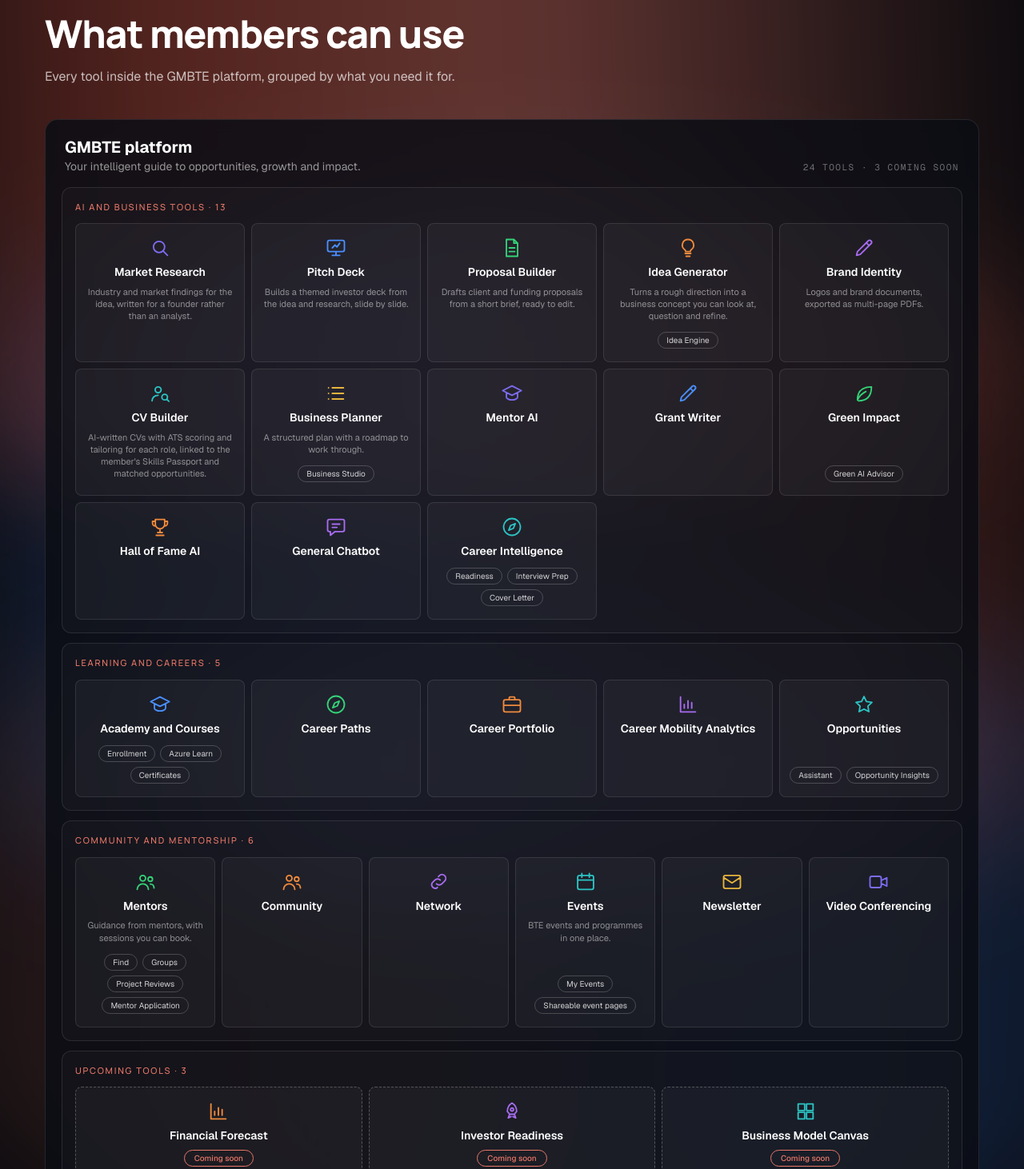
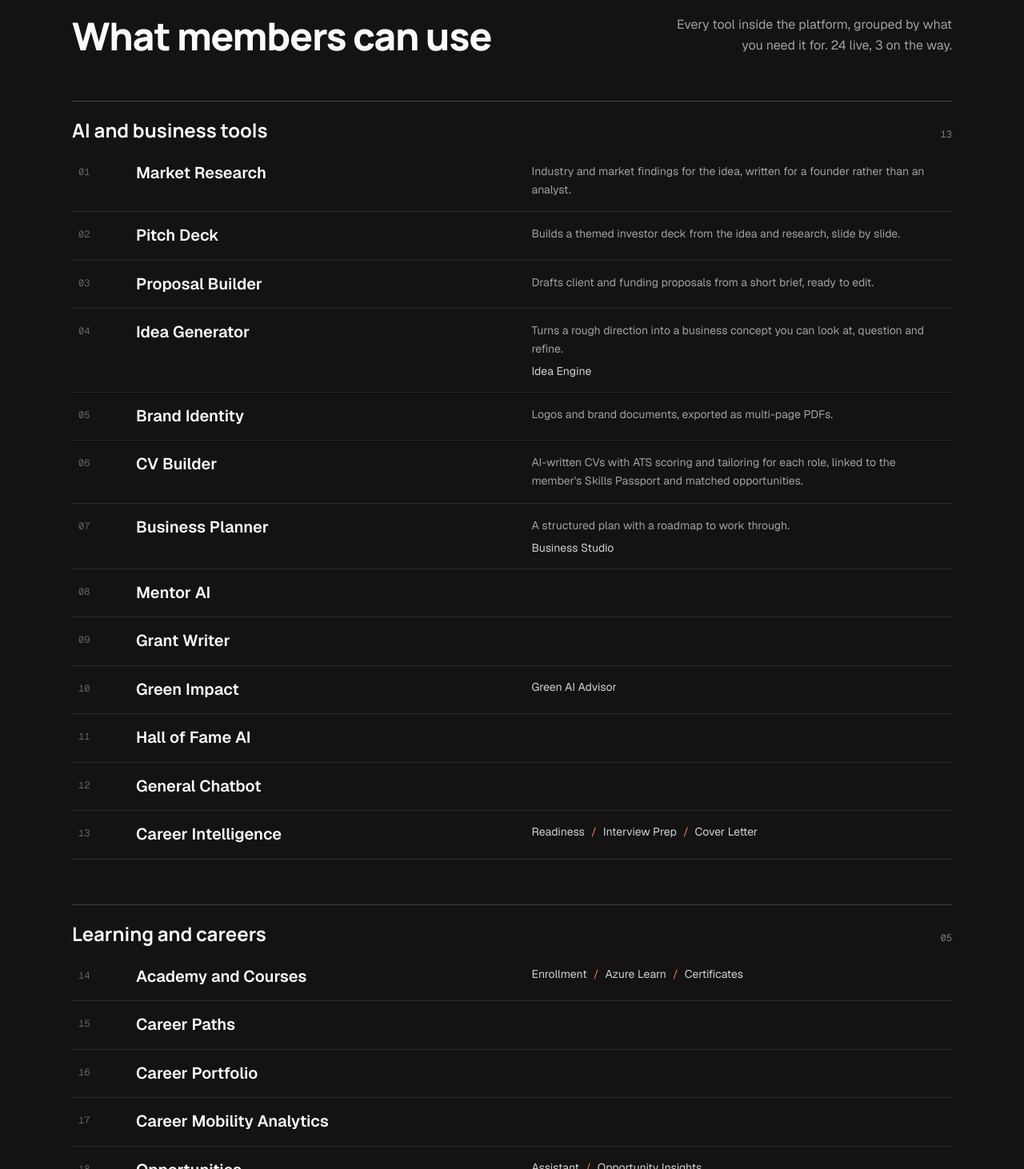
Before and after one commit to attahDev/test-b-te, a Next.js app: page /ecosystem in a window 1280 px wide. Shown: the part 4608-6070 px from the top of the page at 80% size. Built offline with nearby package versions, Linux system fonts and the light colour scheme.

Commit message:
GMBTE tools: replace the tile dashboard with a plain numbered index, no icons or glow

```diff
--- a/app/components/ecosystem/GmbteToolsSection.tsx
+++ b/app/components/ecosystem/GmbteToolsSection.tsx
@@ -1,30 +1,16 @@
 "use client";
 
-import type { CSSProperties, PointerEvent, ReactNode } from "react";
-import Aurora from "../Aurora";
+import type { CSSProperties, PointerEvent } from "react";
 import Button from "../ui/Button";
 import Reveal from "../ui/Reveal";
 import SectionLabel from "../ui/SectionLabel";
-import PlatformIcon from "./PlatformIcon";
-import { toolGroups, toolTones } from "./platformLayers";
+import { toolGroups } from "./platformLayers";
 
-const tileNames = toolGroups.flatMap((group) => group.tools.map((tool) => tool.name));
+const toolNames = toolGroups.flatMap((group) => group.tools.map((tool) => tool.name));
 const liveCount = toolGroups.filter((group) => !group.upcoming).reduce((total, group) => total + group.tools.length, 0);
-const upcomingCount = toolGroups.filter((group) => group.upcoming).reduce((total, group) => total + group.tools.length, 0);
 
-function tileStyle(order: number, tone = "#E97868") {
-  return { "--i": order, "--tone": tone } as CSSProperties;
-}
-
-function Group({ title, count, children }: { title: string; count: number; children: ReactNode }) {
-  return (
-    <section aria-label={title} className="rounded-xl border border-white/10 bg-white/[0.025] p-3 md:p-4">
-      <h3 className="mb-3 font-mono text-[11px] font-medium uppercase tracking-[0.16em] text-[#E97868]">
-        {title} · {count}
-      </h3>
-      {children}
-    </section>
-  );
+function pad(number: number) {
+  return String(number).padStart(2, "0");
 }
 
 export default function GmbteToolsSection() {
@@ -35,66 +21,62 @@ export default function GmbteToolsSection() {
     event.currentTarget.style.setProperty("--my", `${event.clientY - box.top}px`);
   }
 
-  const groupStarts = toolGroups.map((_, index) => toolGroups.slice(0, index).reduce((total, group) => total + group.tools.length, 0) + 1);
+  const groupOffsets = toolGroups.map((_, index) => toolGroups.slice(0, index).reduce((total, group) => total + group.tools.length, 0));
 
   return (
-    <section
-      id="gmbte-tools"
-      aria-labelledby="gmbte-tools-title"
-      className="relative isolate overflow-hidden bg-[#08090d] px-6 py-16 text-white sm:px-10 md:py-24 lg:px-14"
-    >
-      <div className="absolute inset-0 -z-10">
-        <Aurora tone="warm" />
-      </div>
-
-      <div className="mx-auto w-full max-w-[1200px]">
+    <section id="gmbte-tools" aria-labelledby="gmbte-tools-title" className="relative overflow-hidden bg-[#141213] px-6 py-16 text-[#FAFAF9] sm:px-10 md:py-24 lg:px-14">
+      <div className="mx-auto w-full max-w-[1100px]">
         <SectionLabel className="mb-5">GMBTE Platform</SectionLabel>
+        <div className="flex flex-col gap-4 md:flex-row md:items-end md:justify-between">
           <h2 id="gmbte-tools-title" className="max-w-[640px] text-3xl font-black leading-[1.02] tracking-tight md:text-5xl">
             What members can use
           </h2>
-        <p className="mt-4 max-w-[520px] text-sm leading-relaxed text-white/70 md:text-base">
-          Every tool inside the GMBTE platform, grouped by what you need it for.
+          <p className="max-w-[360px] text-sm leading-relaxed text-white/60 md:text-right md:text-base">
+            Every tool inside the platform, grouped by what you need it for. {liveCount} live, {toolGroups[toolGroups.length - 1].tools.length} on the way.
           </p>
-
-        <Reveal threshold={0.08} className="mt-10 rounded-2xl border border-white/10 bg-[#0b0d14]/85 p-3 backdrop-blur-sm md:p-5">
-          <div className="board-tile mb-4 flex flex-col gap-1 px-1 md:flex-row md:items-end md:justify-between" style={tileStyle(0)}>
-            <div>
-              <p className="text-lg font-bold md:text-xl">GMBTE platform</p>
-              <p className="text-xs text-white/55 md:text-sm">Your intelligent guide to opportunities, growth and impact.</p>
-            </div>
-            <p className="font-mono text-[11px] uppercase tracking-[0.14em] text-white/40">{liveCount} tools · {upcomingCount} coming soon</p>
         </div>
 
-          <div className="flex flex-col gap-3">
+        <div className="mt-14 flex flex-col gap-14">
           {toolGroups.map((group, groupIndex) => (
-              <Group key={group.id} title={group.title} count={group.tools.length}>
-                <ul className={`grid gap-2 ${group.columns}`}>
+            <Reveal key={group.id} threshold={0.1} className="border-t border-white/20 pt-5">
+              <div className="mb-2 flex items-baseline justify-between gap-4">
+                <h3 className="text-xl font-bold md:text-2xl">{group.title}</h3>
+                <span className="font-mono text-xs text-white/45">{pad(group.tools.length)}</span>
+              </div>
+
+              <ul>
                 {group.tools.map((tool, order) => (
                   <li
                     key={tool.name}
-                      style={tileStyle(groupStarts[groupIndex] + order, toolTones[(order + groupIndex) % toolTones.length])}
-                      className={`board-tile flex flex-col items-center gap-2 rounded-lg border bg-white/[0.035] px-3 py-4 text-center ${group.upcoming ? "border-dashed border-white/25" : "border-white/10"}`}
+                    style={{ "--i": order } as CSSProperties}
+                    className="tool-row grid grid-cols-[2.25rem_1fr] gap-x-3 border-b border-white/10 px-2 py-4 md:grid-cols-[3rem_minmax(0,1fr)_minmax(0,1.1fr)] md:gap-x-6"
                   >
-                      <PlatformIcon name={tool.icon} className="h-7 w-7 text-[var(--tone)]" />
-                      <span className="text-sm font-semibold leading-tight text-white">{tool.name}</span>
-                      {tool.note && <span className="text-[11px] leading-snug text-white/50">{tool.note}</span>}
+                    <span className="tool-num pt-1 font-mono text-xs text-white/35">{pad(groupOffsets[groupIndex] + order + 1)}</span>
+                    <div>
+                      <span className={`tool-name block text-lg font-semibold leading-snug md:text-xl ${group.upcoming ? "text-white/60" : ""}`}>{tool.name}</span>
+                      {group.upcoming && <span className="mt-1 block text-xs font-medium uppercase tracking-[0.14em] text-[#E97868]">Coming soon</span>}
+                    </div>
+                    <div className="col-start-2 mt-1 md:col-start-3 md:mt-0">
+                      {tool.note && <p className="text-sm leading-relaxed text-white/60">{tool.note}</p>}
                       {tool.parts && (
-                        <span className="mt-auto flex flex-wrap justify-center gap-1.5 pt-1">
-                          {tool.parts.map((part) => (
-                            <span key={part} className="rounded-full border border-white/20 px-2.5 py-0.5 text-[10px] text-white/80">{part}</span>
+                        <p className={`text-sm text-white/80 ${tool.note ? "mt-1.5" : ""}`}>
+                          {tool.parts.map((part, index) => (
+                            <span key={part}>
+                              {index > 0 && <span className="px-2 text-[#E97868]">/</span>}
+                              {part}
+                            </span>
                           ))}
-                        </span>
+                        </p>
                       )}
-                      {group.upcoming && <span className="mt-auto rounded-full border border-[#E97868] px-3 py-0.5 text-[10px] font-medium text-[#E97868]">Coming soon</span>}
+                    </div>
                   </li>
                 ))}
               </ul>
-              </Group>
+            </Reveal>
           ))}
         </div>
-        </Reveal>
 
-        <article onPointerMove={spot} className="spot-card mt-12 flex min-h-36 flex-col justify-between rounded-md bg-[#B04333] p-6 text-white md:min-h-40">
+        <article onPointerMove={spot} className="spot-card mt-16 flex min-h-36 flex-col justify-between rounded-md bg-[#B04333] p-6 text-white md:min-h-40">
           <span className="text-[11px] font-medium uppercase tracking-[0.18em] text-white/75">Insight</span>
           <div>
             <h3 className="text-xl font-bold leading-tight md:text-2xl">Black Business Intelligence Index</h3>
@@ -109,10 +91,10 @@ export default function GmbteToolsSection() {
         </div>
       </div>
 
-      <div className="marquee mt-14 text-sm font-medium text-white/45" aria-hidden="true">
+      <div className="marquee mt-14 text-sm font-medium text-white/40" aria-hidden="true">
         {[0, 1].map((copy) => (
           <div key={copy} className="marquee-track">
-            {tileNames.map((name) => (
+            {toolNames.map((name) => (
               <span key={name} className="flex-none whitespace-nowrap">{name}</span>
             ))}
           </div>
--- a/app/components/ecosystem/PlatformIcon.tsx
+++ /dev/null
@@ -1,43 +0,0 @@
-const shapes: Record<string, string> = {
-  users: "M3 20c0-3.3 2.7-6 6-6s6 2.7 6 6M17 14.2c2.4 0 4 1.8 4 4.3M9 5a3 3 0 1 0 0 6 3 3 0 0 0 0-6zM17 6.6a2.4 2.4 0 1 0 0 4.8 2.4 2.4 0 0 0 0-4.8z",
-  calendar: "M5.5 5h13a2 2 0 0 1 2 2v11a2 2 0 0 1-2 2h-13a2 2 0 0 1-2-2V7a2 2 0 0 1 2-2zM3.5 10h17M8 3v4M16 3v4",
-  cap: "M2 9l10-5 10 5-10 5zM6 11.5V16c0 1.5 3 3 6 3s6-1.5 6-3v-4.5",
-  trophy: "M7 4h10v5a5 5 0 0 1-10 0zM7 6H4v2a3 3 0 0 0 3 3M17 6h3v2a3 3 0 0 1-3 3M12 14v4M8 21h8M9.5 18h5",
-  link: "M10 14a4 4 0 0 0 5.7 0l3-3a4 4 0 0 0-5.7-5.7l-1 1M14 10a4 4 0 0 0-5.7 0l-3 3A4 4 0 0 0 10 18.7l1-1",
-  briefcase: "M5 7h14a2 2 0 0 1 2 2v9a2 2 0 0 1-2 2H5a2 2 0 0 1-2-2V9a2 2 0 0 1 2-2zM9 7V5a1 1 0 0 1 1-1h4a1 1 0 0 1 1 1v2M3 13h18",
-  talent: "M10 5a3.2 3.2 0 1 0 0 6.4A3.2 3.2 0 0 0 10 5zM3.5 20c0-3.6 2.9-6 6.5-6M17 13a3 3 0 1 0 0 6 3 3 0 0 0 0-6zM19.2 18.2l2.3 2.3",
-  leaf: "M5 19c0-9 5-14 15-14 0 10-5 15-14 15M5 19c2-4 5-7 9-9",
-  chart: "M4 20V4M4 20h16M8 16v-4M12 16V8M16 16v-6",
-  search: "M11 5a6 6 0 1 0 0 12 6 6 0 0 0 0-12zM20 20l-4.2-4.2",
-  video: "M5 6h8a2 2 0 0 1 2 2v8a2 2 0 0 1-2 2H5a2 2 0 0 1-2-2V8a2 2 0 0 1 2-2zM15 10.5l6-3v9l-6-3",
-  compass: "M12 3a9 9 0 1 0 0 18 9 9 0 0 0 0-18zM15.5 8.5l-2 5-5 2 2-5z",
-  star: "M12 3.5l2.6 5.4 5.9.8-4.3 4.1 1 5.9L12 17l-5.2 2.7 1-5.9L3.5 9.7l5.9-.8z",
-  rocket: "M12 3c3.5 2 5 5.5 5 9l-2.5 3h-5L7 12c0-3.5 1.5-7 5-9zM12 8.4a1.6 1.6 0 1 0 0 3.2 1.6 1.6 0 0 0 0-3.2zM9.5 15L8 19l3-1.5M14.5 15l1.5 4-3-1.5",
-  doc: "M6 3h8l4 4v14H6zM14 3v4h4M9 12h6M9 16h6",
-  bulb: "M9 18h6M10 21h4M12 3a6 6 0 0 0-3.5 10.9c.7.6 1 1.3 1 2.1h5c0-.8.3-1.5 1-2.1A6 6 0 0 0 12 3z",
-  pen: "M4 20l1-4L16.5 4.5a2 2 0 0 1 3 3L8 19zM14.5 6.5l3 3",
-  deck: "M5 4h14a2 2 0 0 1 2 2v8a2 2 0 0 1-2 2H5a2 2 0 0 1-2-2V6a2 2 0 0 1 2-2zM12 16v4M8 20h8M8 12l3-3 2 2 3-4",
-  list: "M8 6h12M8 12h12M8 18h12M4 6h.01M4 12h.01M4 18h.01",
-  chat: "M5 4h14a2 2 0 0 1 2 2v9a2 2 0 0 1-2 2h-8l-5 4v-4H5a2 2 0 0 1-2-2V6a2 2 0 0 1 2-2zM8 9h8M8 12.5h5",
-  mail: "M5 5h14a2 2 0 0 1 2 2v10a2 2 0 0 1-2 2H5a2 2 0 0 1-2-2V7a2 2 0 0 1 2-2zM3.5 7.5L12 13l8.5-5.5",
-  grid: "M4 4h7v7H4zM13 4h7v7h-7zM4 13h7v7H4zM13 13h7v7h-7z",
-};
-
-type PlatformIconProps = { name: string; className?: string };
-
-export default function PlatformIcon({ name, className = "h-6 w-6" }: PlatformIconProps) {
-  return (
-    <svg
-      viewBox="0 0 24 24"
-      fill="none"
-      stroke="currentColor"
-      strokeWidth="1.6"
-      strokeLinecap="round"
-      strokeLinejoin="round"
-      aria-hidden="true"
-      className={className}
-    >
-      <path d={shapes[name] ?? shapes.grid} />
-    </svg>
-  );
-}
--- a/app/components/ecosystem/platformLayers.ts
+++ b/app/components/ecosystem/platformLayers.ts
@@ -1,63 +1,57 @@
-export type Tool = { name: string; icon: string; note?: string; parts?: string[] };
-export type ToolGroup = { id: string; title: string; upcoming?: boolean; columns: string; tools: Tool[] };
+export type Tool = { name: string; note?: string; parts?: string[] };
+export type ToolGroup = { id: string; title: string; upcoming?: boolean; tools: Tool[] };
 
 export const toolGroups: ToolGroup[] = [
   {
     id: "ai",
     title: "AI and business tools",
-    columns: "grid-cols-2 md:grid-cols-3 lg:grid-cols-5",
     tools: [
-      { name: "Market Research", icon: "search", note: "Industry and market findings for the idea, written for a founder rather than an analyst." },
-      { name: "Pitch Deck", icon: "deck", note: "Builds a themed investor deck from the idea and research, slide by slide." },
-      { name: "Proposal Builder", icon: "doc", note: "Drafts client and funding proposals from a short brief, ready to edit." },
-      { name: "Idea Generator", icon: "bulb", note: "Turns a rough direction into a business concept you can look at, question and refine.", parts: ["Idea Engine"] },
-      { name: "Brand Identity", icon: "pen", note: "Logos and brand documents, exported as multi-page PDFs." },
-      { name: "CV Builder", icon: "talent", note: "AI-written CVs with ATS scoring and tailoring for each role, linked to the member's Skills Passport and matched opportunities." },
-      { name: "Business Planner", icon: "list", note: "A structured plan with a roadmap to work through.", parts: ["Business Studio"] },
-      { name: "Mentor AI", icon: "cap" },
-      { name: "Grant Writer", icon: "pen" },
-      { name: "Green Impact", icon: "leaf", parts: ["Green AI Advisor"] },
-      { name: "Hall of Fame AI", icon: "trophy" },
-      { name: "General Chatbot", icon: "chat" },
-      { name: "Career Intelligence", icon: "compass", parts: ["Readiness", "Interview Prep", "Cover Letter"] },
+      { name: "Market Research", note: "Industry and market findings for the idea, written for a founder rather than an analyst." },
+      { name: "Pitch Deck", note: "Builds a themed investor deck from the idea and research, slide by slide." },
+      { name: "Proposal Builder", note: "Drafts client and funding proposals from a short brief, ready to edit." },
+      { name: "Idea Generator", note: "Turns a rough direction into a business concept you can look at, question and refine.", parts: ["Idea Engine"] },
+      { name: "Brand Identity", note: "Logos and brand documents, exported as multi-page PDFs." },
+      { name: "CV Builder", note: "AI-written CVs with ATS scoring and tailoring for each role, linked to the member's Skills Passport and matched opportunities." },
+      { name: "Business Planner", note: "A structured plan with a roadmap to work through.", parts: ["Business Studio"] },
+      { name: "Mentor AI" },
+      { name: "Grant Writer" },
+      { name: "Green Impact", parts: ["Green AI Advisor"] },
+      { name: "Hall of Fame AI" },
+      { name: "General Chatbot" },
+      { name: "Career Intelligence", parts: ["Readiness", "Interview Prep", "Cover Letter"] },
     ],
   },
   {
     id: "learning",
     title: "Learning and careers",
-    columns: "grid-cols-2 md:grid-cols-3 lg:grid-cols-5",
     tools: [
-      { name: "Academy and Courses", icon: "cap", parts: ["Enrollment", "Azure Learn", "Certificates"] },
-      { name: "Career Paths", icon: "compass" },
-      { name: "Career Portfolio", icon: "briefcase" },
-      { name: "Career Mobility Analytics", icon: "chart" },
-      { name: "Opportunities", icon: "star", parts: ["Assistant", "Opportunity Insights"] },
+      { name: "Academy and Courses", parts: ["Enrollment", "Azure Learn", "Certificates"] },
+      { name: "Career Paths" },
+      { name: "Career Portfolio" },
+      { name: "Career Mobility Analytics" },
+      { name: "Opportunities", parts: ["Assistant", "Opportunity Insights"] },
     ],
   },
   {
     id: "community",
     title: "Community and mentorship",
-    columns: "grid-cols-2 md:grid-cols-3 lg:grid-cols-6",
     tools: [
-      { name: "Mentors", icon: "users", note: "Guidance from mentors, with sessions you can book.", parts: ["Find", "Groups", "Project Reviews", "Mentor Application"] },
-      { name: "Community", icon: "users" },
-      { name: "Network", icon: "link" },
-      { name: "Events", icon: "calendar", note: "BTE events and programmes in one place.", parts: ["My Events", "Shareable event pages"] },
-      { name: "Newsletter", icon: "mail" },
-      { name: "Video Conferencing", icon: "video" },
+      { name: "Mentors", note: "Guidance from mentors, with sessions you can book.", parts: ["Find", "Groups", "Project Reviews", "Mentor Application"] },
+      { name: "Community" },
+      { name: "Network" },
+      { name: "Events", note: "BTE events and programmes in one place.", parts: ["My Events", "Shareable event pages"] },
+      { name: "Newsletter" },
+      { name: "Video Conferencing" },
     ],
   },
   {
     id: "upcoming",
     title: "Upcoming tools",
     upcoming: true,
-    columns: "grid-cols-1 sm:grid-cols-3",
     tools: [
-      { name: "Financial Forecast", icon: "chart" },
-      { name: "Investor Readiness", icon: "rocket" },
-      { name: "Business Model Canvas", icon: "grid" },
+      { name: "Financial Forecast" },
+      { name: "Investor Readiness" },
+      { name: "Business Model Canvas" },
     ],
   },
 ];
-
-export const toolTones = ["#7c6cf0", "#4a90ff", "#34d378", "#f08a3c", "#a86cf0", "#2cc4c4", "#e8b53c"];
--- a/app/globals.css
+++ b/app/globals.css
@@ -573,20 +573,16 @@ a, button {
   background: #555;
 }
 
-.board-tile {
-  transition: border-color 250ms, background-color 250ms, translate 300ms cubic-bezier(0.22, 1, 0.36, 1);
-}
+.tool-row { transition: background-color 250ms; }
+.tool-name, .tool-num { transition: translate 300ms cubic-bezier(0.22, 1, 0.36, 1), color 250ms; }
 @media (scripting: enabled) and (prefers-reduced-motion: no-preference) {
-  .board-tile {
-    transition: opacity 600ms ease calc(var(--i, 0) * 18ms), scale 600ms cubic-bezier(0.22, 1, 0.36, 1) calc(var(--i, 0) * 18ms), border-color 250ms, background-color 250ms, translate 300ms cubic-bezier(0.22, 1, 0.36, 1);
+  .tool-row {
+    transition: opacity 600ms ease calc(var(--i, 0) * 45ms), translate 600ms cubic-bezier(0.22, 1, 0.36, 1) calc(var(--i, 0) * 45ms), background-color 250ms;
   }
-  [data-own-reveal]:not([data-in]) .board-tile { opacity: 0; scale: 0.94; }
+  [data-own-reveal]:not([data-in]) .tool-row { opacity: 0; translate: 0 14px; }
 }
 @media (hover: hover) {
-  .board-tile:hover {
-    translate: 0 -3px;
-    border-color: var(--tone, #e97868);
-    background-color: rgb(255 255 255 / 0.07);
-    transition-delay: 0s;
-  }
+  .tool-row:hover { background-color: rgb(255 255 255 / 0.04); }
+  .tool-row:hover .tool-num { color: #e97868; }
+  .tool-row:hover .tool-name { translate: 6px 0; }
 }
```
Lines whose indentation alone changed are shown as unchanged.
